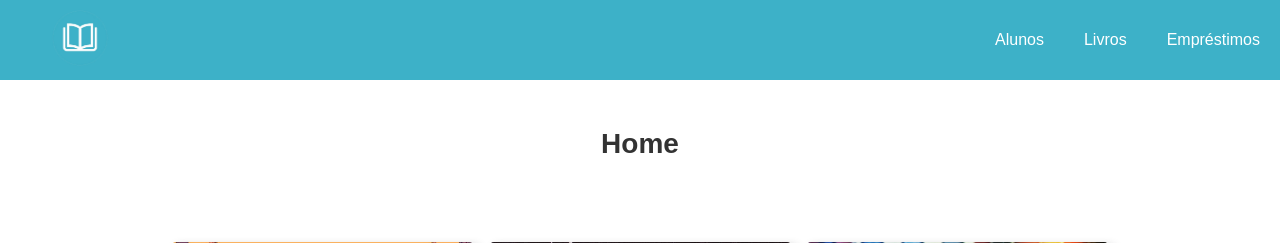
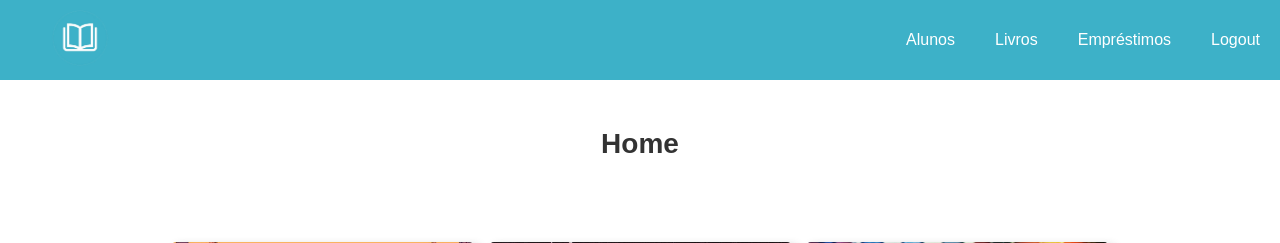
Before and after one commit to Henrique-Sc/Projeto-BiblioTec, a PHP site: page /index.php in a window 1280 px wide. Shown: the top 243 px of the page. Run offline with PHP 8.4, Linux system fonts and the light colour scheme; the visitor is signed in with stand-in values (Sample User, id 1); some libraries are stand-ins or nearby versions.

Commit message:
Update navbar.php

```diff
--- a/site/navbar.php
+++ b/site/navbar.php
@@ -5,5 +5,11 @@
         <li class="nav-item"><a href="?pagina=alunos">Alunos</a></li>
         <li class="nav-item"><a href="?pagina=livros">Livros</a></li>
         <li class="nav-item"><a href="?pagina=emprestimos">Empréstimos</a></li>
+
+        <?php
+            if (isset($_SESSION['login'])) {
+                echo '<li class="nav-item"><a href="?pagina=logout">Logout</a></li>';
+            }
+        ?>
     </ul>
 </nav>
```
